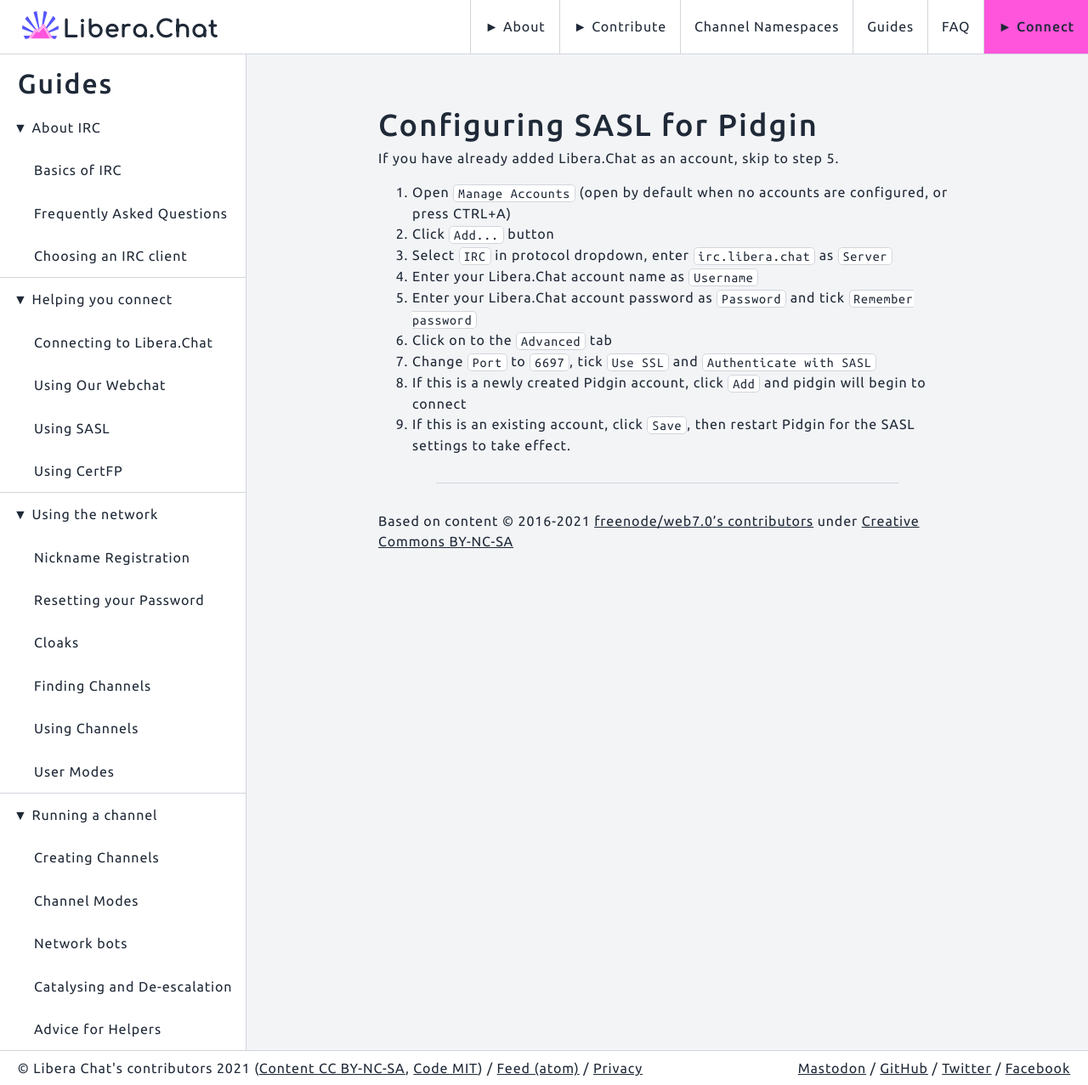
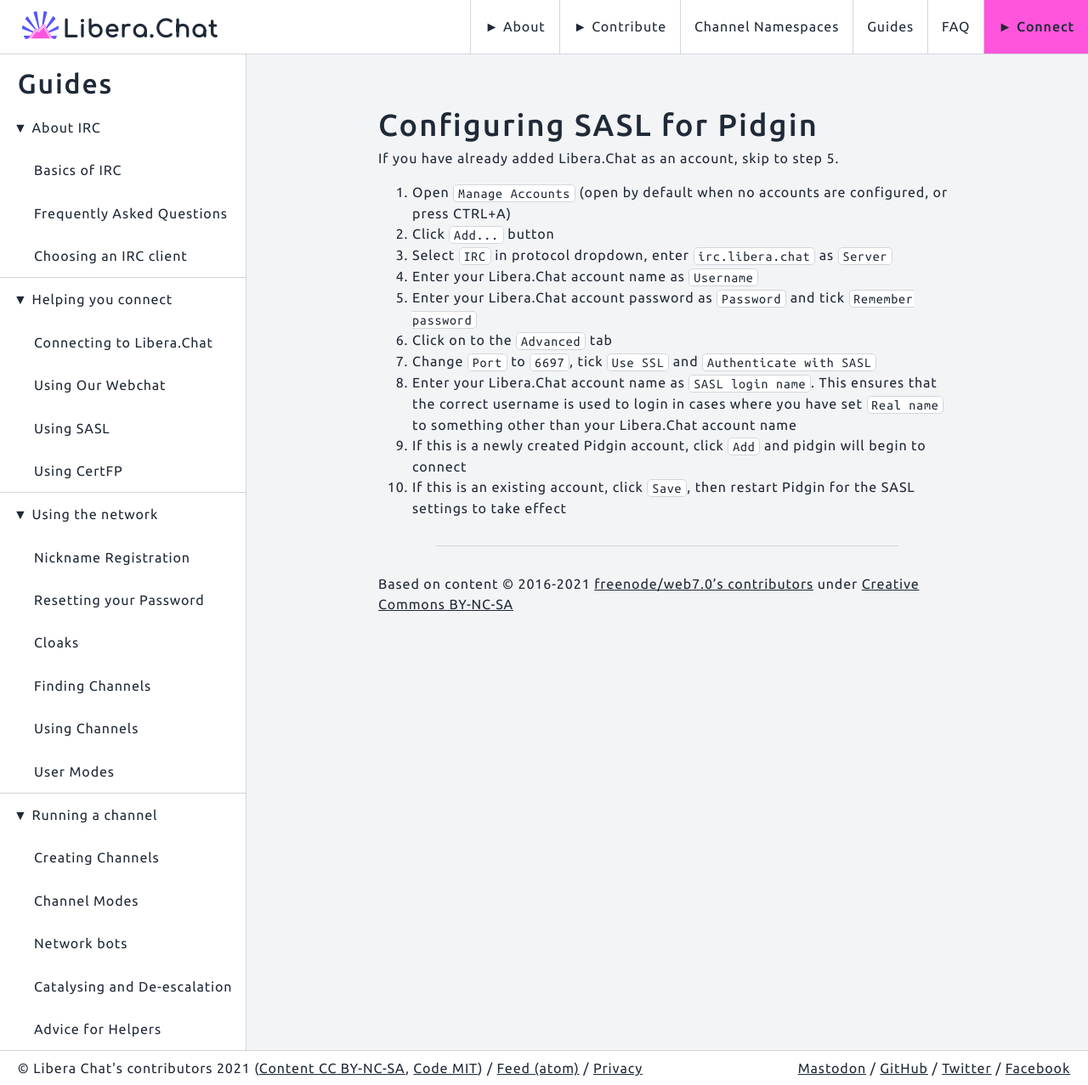
Before and after one commit to Libera-Chat/libera-chat.github.io, a Jekyll site: the page built from content/_guides/sasl/pidgin.md, in a window 1280 px wide and 1277 px high. Shown: the whole window at 85% size. Built offline with Jekyll 4.4.1, drawn with Linux system fonts in a browser that asks for light colours.

Commit message:
Extend pidgin SASL guide to include setting SASL login name (#261)
The other day a user in #pidgin followed this guide and had problems logging in because they had set `Real name` to their full name and no `SASL login name`. Pidgin uses `Real name` as fallback for login, so setting `SASL login name` fixed the login problems.

Also removes periods from list items in pidgin SASL guide.

```diff
--- a/content/_guides/sasl/pidgin.md
+++ b/content/_guides/sasl/pidgin.md
@@ -15,7 +15,10 @@
    `Remember password`
 6. Click on to the `Advanced` tab
 7. Change `Port` to `6697`, tick `Use SSL` and `Authenticate with SASL`
-8. If this is a newly created Pidgin account, click `Add` and pidgin will
+8. Enter your Libera.Chat account name as `SASL login name`. This ensures that
+   the correct username is used to login in cases where you have set `Real name`
+   to something other than your Libera.Chat account name
+9. If this is a newly created Pidgin account, click `Add` and pidgin will
    begin to connect
-9. If this is an existing account, click `Save`, then restart Pidgin for the
-   SASL settings to take effect.
+10. If this is an existing account, click `Save`, then restart Pidgin for the
+   SASL settings to take effect
```
